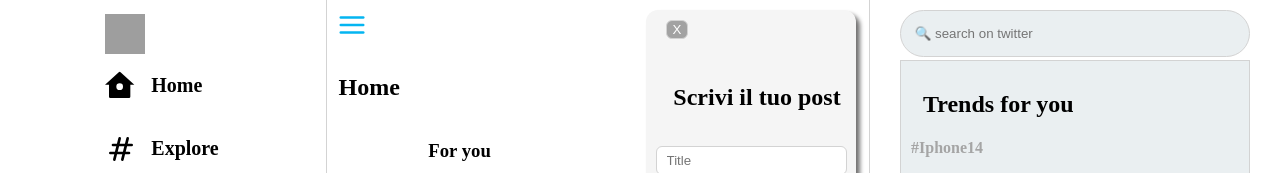
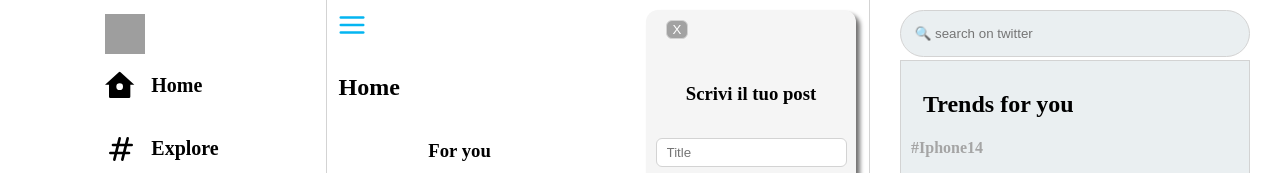
Before and after one commit to Andrews46/TwitterClone, a React (Vite) app: page / in a window 1280 px wide. Both pictures are taken after typing "Sample" into the empty fields and a click on the button "Post". Shown: the top 173 px of the page. Built offline with nearby package versions, Linux system fonts and the light colour scheme; grey boxes are pictures that could not be loaded.

Commit message:
esercizio

```diff
--- a/src/component/Modal/Modal.jsx
+++ b/src/component/Modal/Modal.jsx
@@ -29,7 +29,7 @@ const Modal = ({ setVisualModal }) => {
           <button className="closeModal" onclick={visualModalClick}>
             X
           </button>
-          <h2>Scrivi il tuo post</h2>
+          <h3>Scrivi il tuo post</h3>
           <input
             value={titleInput}
             onChange={(e) => setTitleInput(e.target.value)}
```
